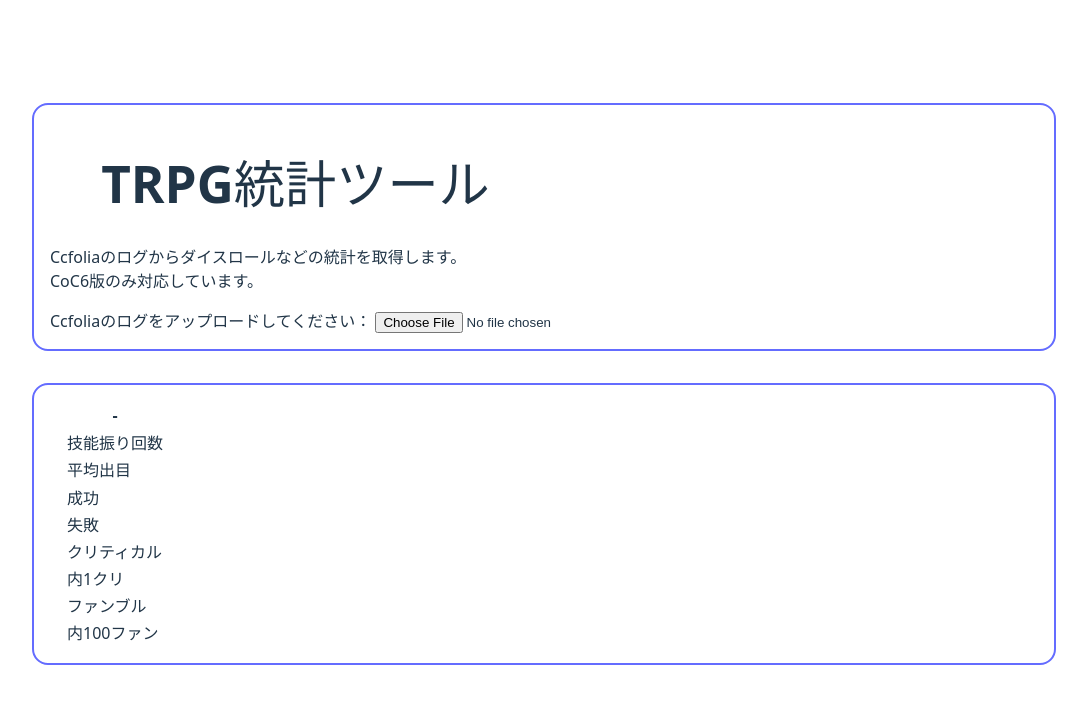
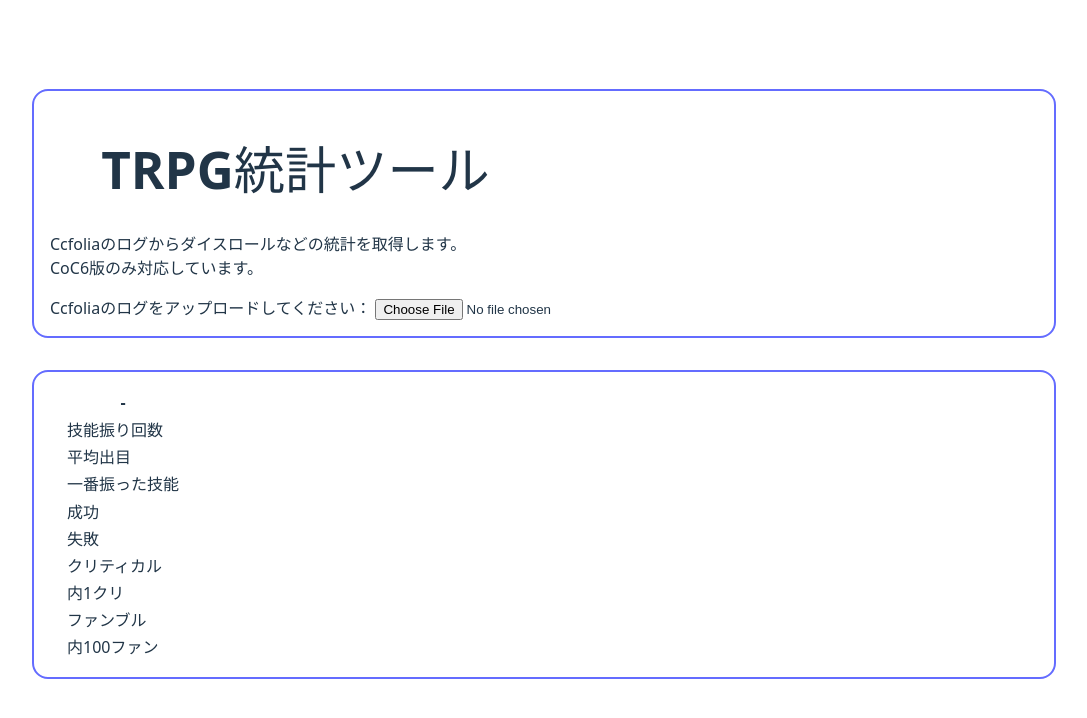
Before and after one commit to tukasa0001/DiceStats, a React (Vite) app: page / in a window 1280 px wide. Shown: the top 718 px of the page, without its empty margins (96-1183 px from the left). Built offline with nearby package versions, Linux system fonts and the light colour scheme.

Commit message:
一番振った技能の行を追加

```diff
--- a/src/Stats.tsx
+++ b/src/Stats.tsx
@@ -14,6 +14,7 @@ class Stat {
     spCriticalNum: number = 0;
     fumbleNum: number = 0;
     spFumbleNum: number = 0;
+    skillRolls: Map<string, number> = new Map<string, number>();
 };
 
 const Stats: FC = () => {
@@ -49,6 +50,7 @@ const Stats: FC = () => {
                     }
                 }
             }
+            stat.skillRolls.set(msg.skill, (stat.skillRolls.get(msg.skill) ?? 0) + 1);
         }
     }
 
@@ -76,6 +78,21 @@ const Stats: FC = () => {
                     <tr>
                         <td>平均出目</td>
                         {list.map(tp => createElement("td", { key: `stats-rollavg-${tp[0]}` }, tp[1].skillRollNum == 0 ? "N/A" : avgFormatter.format(tp[1].skillRollSum / tp[1].skillRollNum)))}
+                    </tr>
+                    <tr>
+                        <td>一番振った技能</td>
+                        {list.map(tp => {
+                            if (tp[1].skillRolls.size == 0) {
+                                return createElement("td", { key: `stats-mostskill-${tp[0]}` }, "N/A");
+                            }
+                            let sorted = [...tp[1].skillRolls]
+                                .sort((a, b) => b[1] - a[1]); // 技能振り数降順に並べ替え
+                            let skills = sorted
+                                .filter(x => x[1] == sorted[0][1]) // 一番多く振った技能と同じ回数振った技能のみ残す
+                                .map(x => x[0]) // 技能名のみ残す
+                                .join(", ") + ` (${sorted[0][1]}回)`; // 技能名を結合し、末尾に回数を付け加える
+                            return createElement("td", { key: `stats-mostskill-${tp[0]}` }, skills);
+                        })}
                     </tr>
                     <tr className="separate">
                         <td>成功</td>
```
